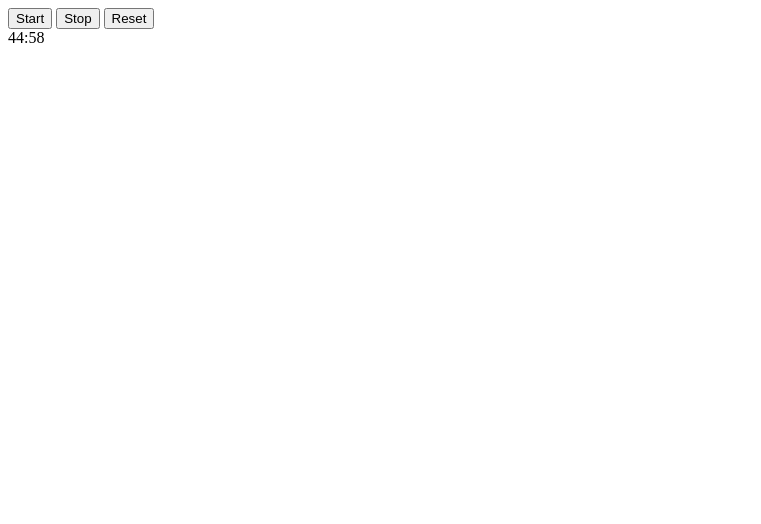
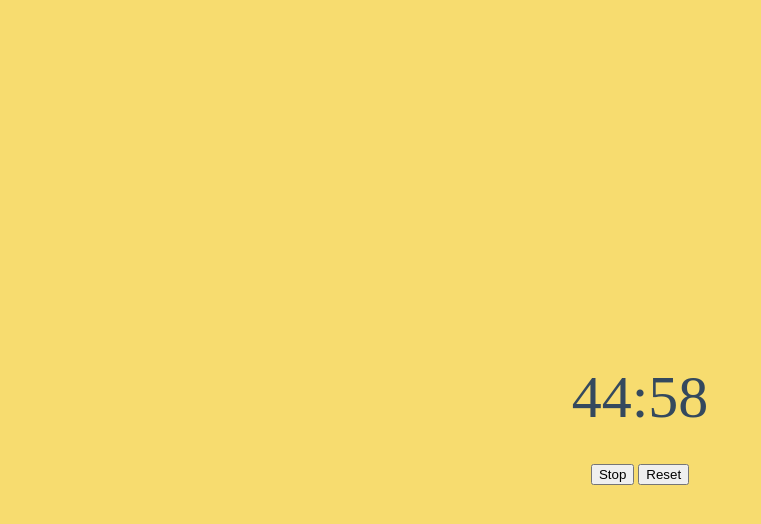
Before and after one commit to NikitaSmirnovUK/Focus-Timer, a plain HTML site: page index.html in a window 1280 px wide. Both pictures are taken after a click on the button "Start". Shown: the whole page, without its empty margins (0-761 px from the left). Drawn offline with Linux system fonts and the light colour scheme.

Commit message:
Create 2 buttons in one buttons

```diff
--- a/index.html
+++ b/index.html
@@ -9,10 +9,16 @@
 </head>
 <body>
 
-  <button id="start">Start</button>
-  <button id="stop">Stop</button>
-  <button id="reset">Reset</button>
-  <div class="" id="display">10:00</div>
+  <div class="wrapper">
+    <div class="timer" id="display">10:00</div>
+
+    <div class="buttons">
+      <button id="startAndStop">Start</button>
+      <button id="reset">Reset</button>
+    </div>
+  </div>
+
   <script src="index.js"></script>
 </body>
+
 </html>
--- a/index.js
+++ b/index.js
@@ -1,29 +1,41 @@
 const display = document.getElementById('display');
-const startButton = document.getElementById('start');
+const startAndStopButton = document.getElementById('startAndStop');
 const resetButton = document.getElementById('reset'); // Element
-const stopButton = document.getElementById('stop');
+
 
 const minutesToPass = 45; //Минуты от которых идет отсчет таймера
 
 let time = minutesToPass * 60; // Для отсчета сколько осталось времени!
 let interval; // интервал для обновления дисплея каждую секунду
+let isTimerStarted = false; // Содержит состояние таймера
 
-
-function onStartClick() {
+function StartTimer() {
    interval = setInterval(() => {
       time = time - 1 // для отсчета времени обратно
       displayTime();
    }, 1000);
 }
 
-startButton.addEventListener('click', onStartClick); // обратчик собитый
+startAndStopButton.addEventListener('click', StartAndStop) // обратчик собитый
+
+function StartAndStop (){
+   if (!isTimerStarted){ // если таймер не запущен
+      StartTimer();
+
+      isTimerStarted = true;
+      startAndStopButton.innerHTML = "Stop"
+   }else if (isTimerStarted){ // если таймер запущен
+         StopTimer();
+         startAndStopButton.innerHTML = "Start"
+         isTimerStarted = false;
+   }
+}
 
 
-const onStopClick = () => {
+const StopTimer = () => {
    clearInterval(interval);// отсановливает таймер
 }
 
-stopButton.addEventListener('click', onStopClick); // обратчик собитый
 
 
 const onResetClick = () => {
--- a/style.css
+++ b/style.css
@@ -0,0 +1,24 @@
+body {
+   background:#F7DC6F;
+}
+
+
+.wrapper {
+    display: flex;
+    justify-content: center;
+    align-items: center;
+    flex-direction: column;
+    height: 100vh;
+}
+
+.buttons {
+
+}
+
+.timer {
+    font-size: 60px;
+    margin: 1rem;
+    padding: 1rem;
+    color: #34495E;
+
+}
```
